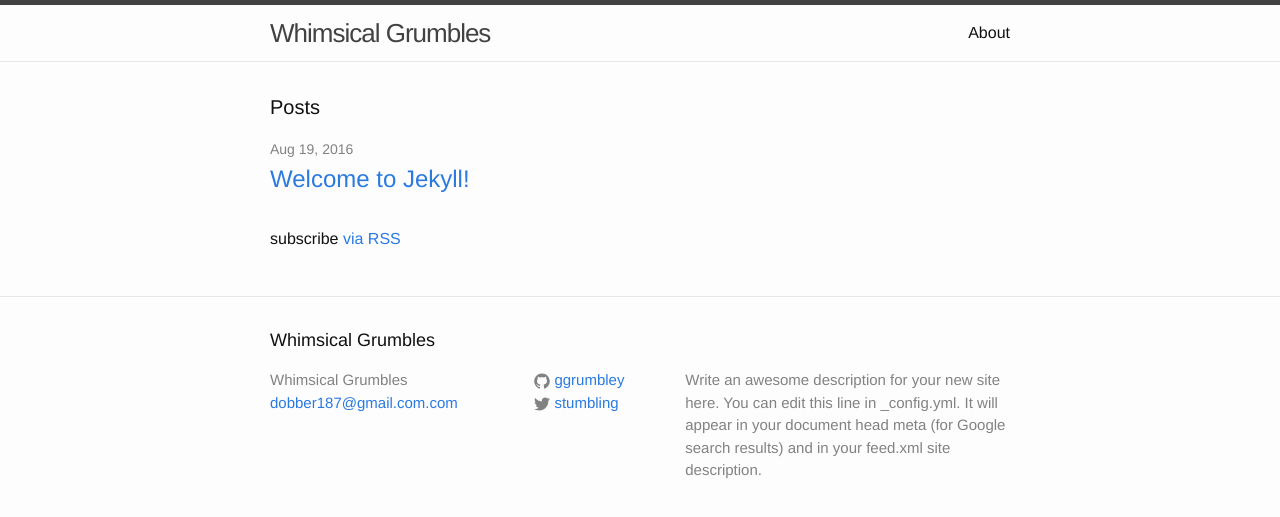
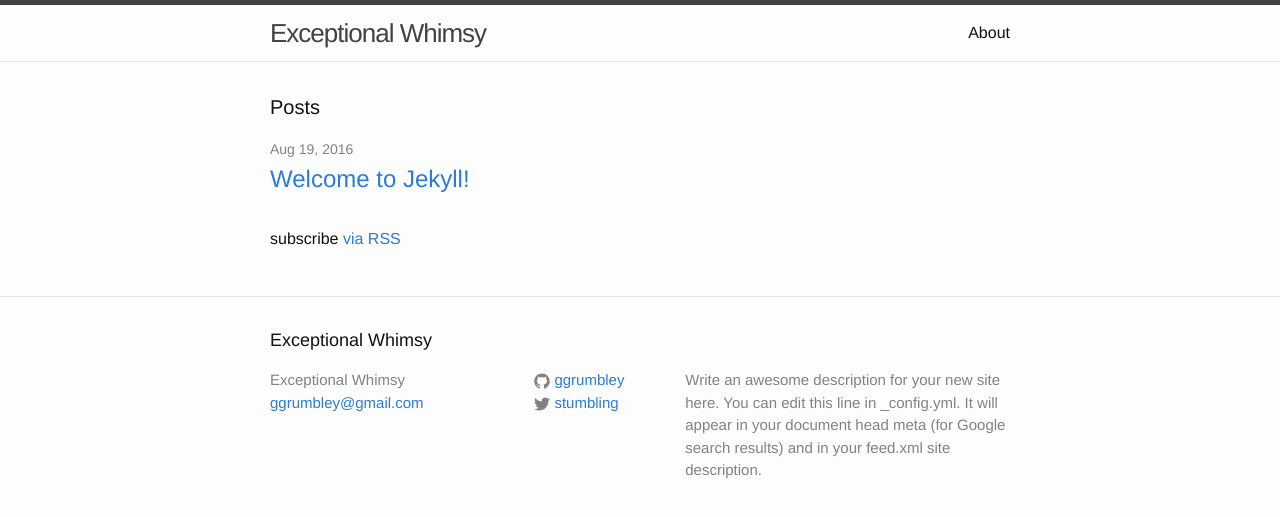
Before and after one commit to ggrumbley/ggrumbley.github.io, a Jekyll site: the page built from index.html, in a window 1280 px wide. Shown: the top 517 px of the page. Built offline with Jekyll 4.4.1, drawn with Linux system fonts in a browser that asks for light colours.

Commit message:
Udpated email

```diff
--- a/_config.yml
+++ b/_config.yml
@@ -6,8 +6,8 @@
 # 'jekyll serve'. If you change this file, please restart the server process.
 
 # Site settings
-title: Whimsical Grumbles
-email: dobber187@gmail.com.com
+title: Exceptional Whimsy
+email: ggrumbley@gmail.com
 description: > # this means to ignore newlines until "baseurl:"
   Write an awesome description for your new site here. You can edit this
   line in _config.yml. It will appear in your document head meta (for
```
